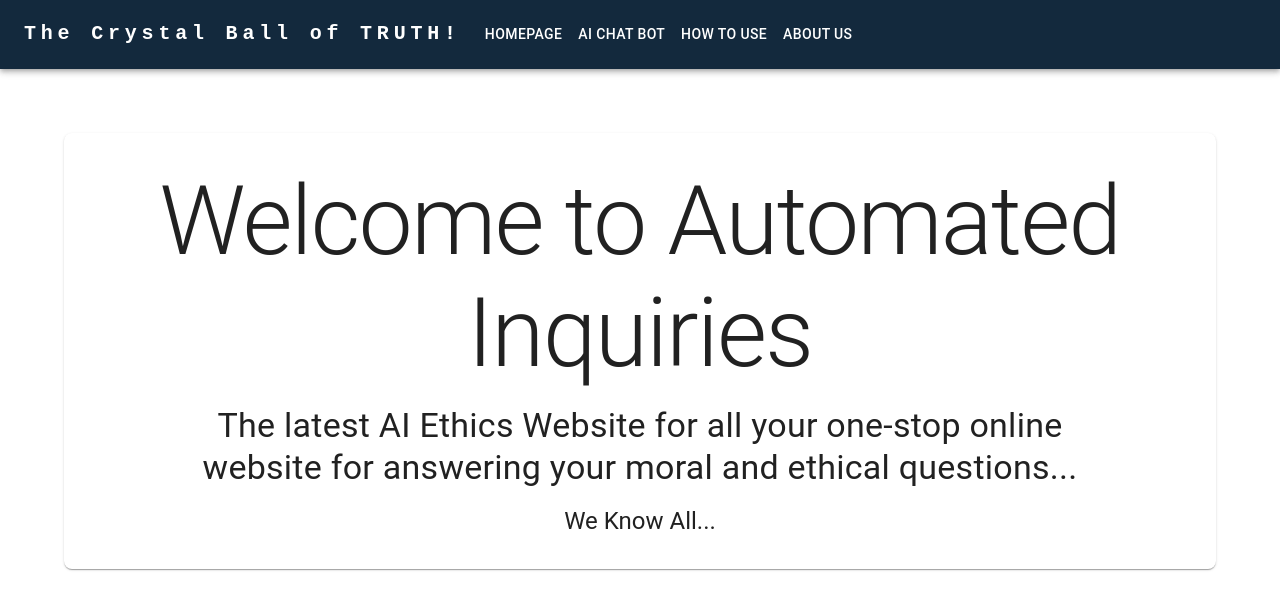
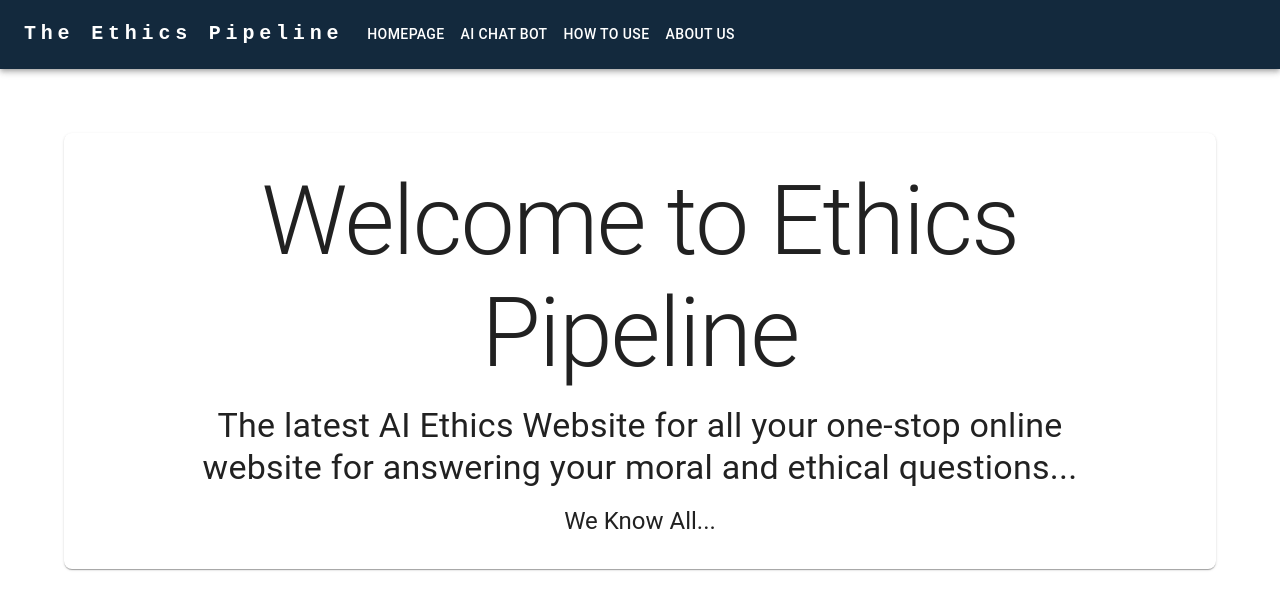
Before and after one commit to bwyma1/ai-text-app, a React (Create React App) app in the folder frontend/: page / in a window 1280 px wide. Shown: the top 610 px of the page. Built offline with nearby package versions, Linux system fonts and the light colour scheme.

Commit message:
Ethics Pipeline name change

```diff
--- a/frontend/src/Components/Navbar.jsx
+++ b/frontend/src/Components/Navbar.jsx
@@ -46,7 +46,7 @@ export default function ResponsiveNavbar() {
               textDecoration: "none",
             }}
           >
-            The Crystal Ball of TRUTH!
+            The Ethics Pipeline
           </Typography>
           <Box sx={{ flexGrow: 1, display: { xs: "flex", md: "none" } }}>
             <IconButton
--- a/frontend/src/Views/Homepage.jsx
+++ b/frontend/src/Views/Homepage.jsx
@@ -14,7 +14,7 @@ export default function Homepage() {
       >
         <Paper sx={{ p: 4, borderRadius: 2, backgroundColor: "#fff" }}>
           <Typography component="h1" variant="h1" sx={{ textAlign: "center" }}>
-            Welcome to Automated Inquiries
+            Welcome to Ethics Pipeline
           </Typography>
           <Typography
             component="p"
```
